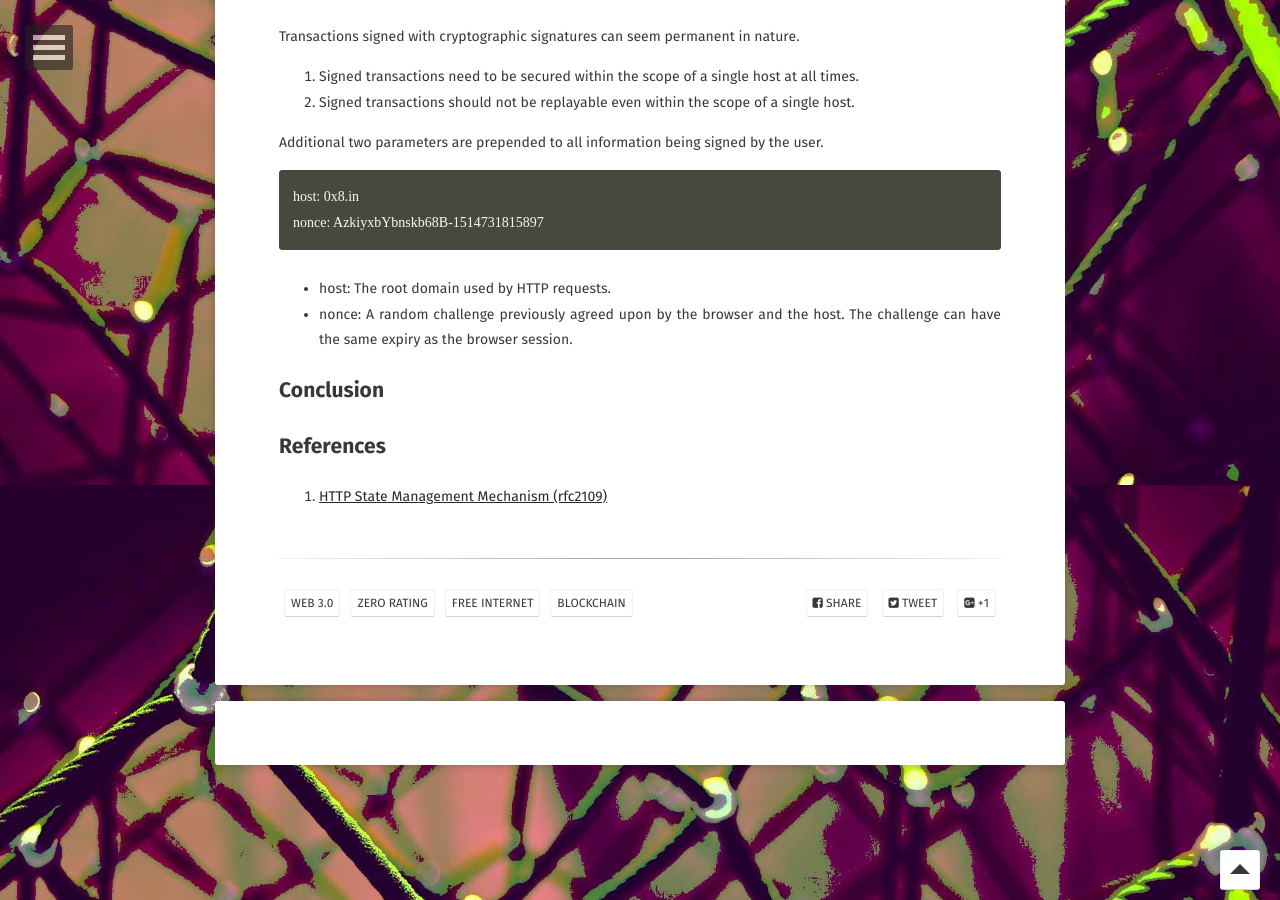
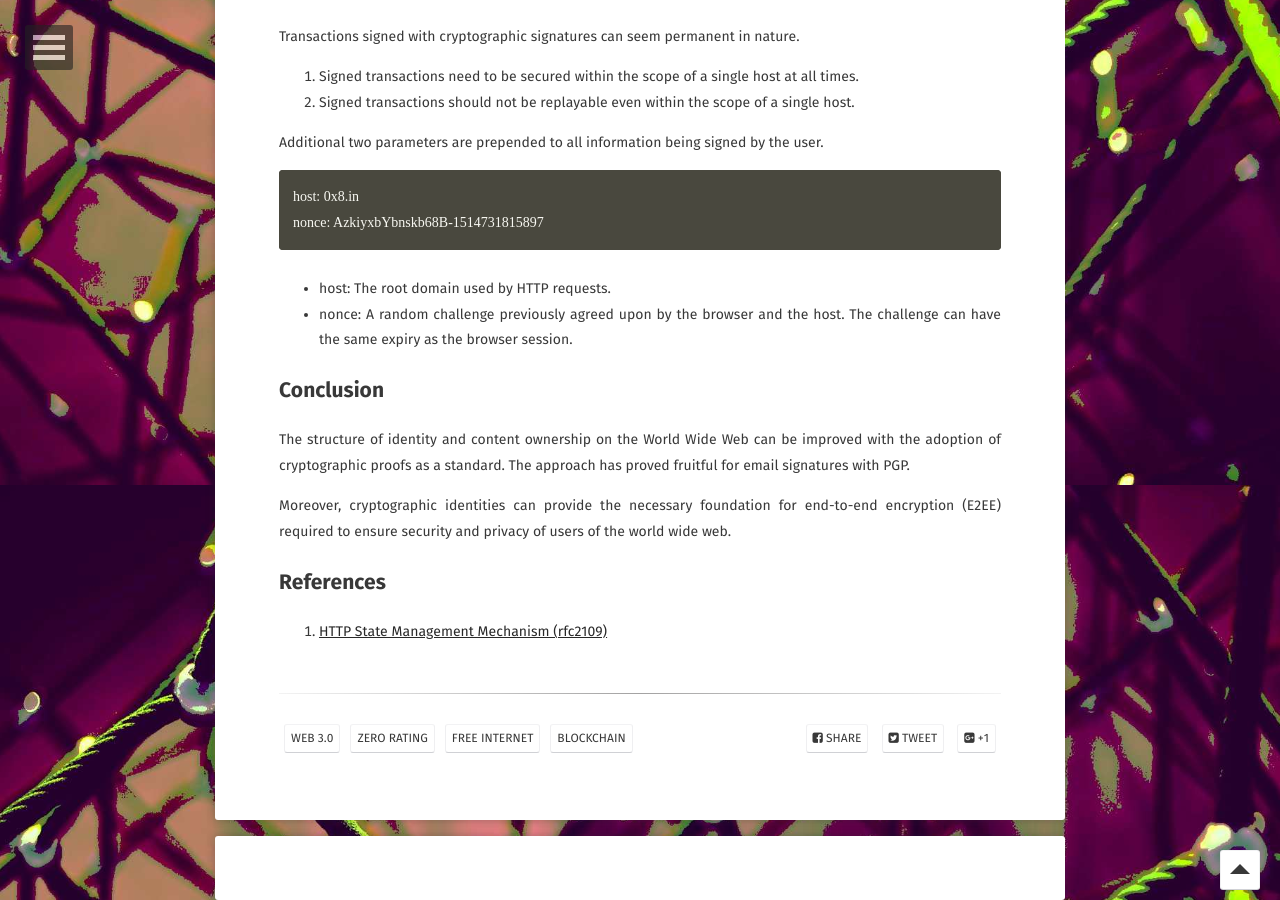
Before and after one commit to hexeight/hexeight.github.io, a Jekyll site: the page built from _posts/2017-17-07-web-crypto-api.md, in a window 1280 px wide and 900 px high, scrolled down 2215 px. Built offline with Jekyll 4.4.1, drawn with Linux system fonts in a browser that asks for light colours; some web fonts are replaced; comment, search, counter and statistics services are not loaded; some of the changed text lies outside the part shown.

Commit message:
security measures

```diff
--- a/_posts/2017-17-07-web-crypto-api.md
+++ b/_posts/2017-17-07-web-crypto-api.md
@@ -71,6 +71,9 @@ nonce: AzkiyxbYbnskb68B-1514731815897
 - nonce: A random challenge previously agreed upon by the browser and the host. The challenge can have the same expiry as the browser session.
 
 ## Conclusion
+The structure of identity and content ownership on the World Wide Web can be improved with the adoption of cryptographic proofs as a standard. The approach has proved fruitful for email signatures with PGP.
+
+Moreover, cryptographic identities can provide the necessary foundation for end-to-end encryption (E2EE) required to ensure security and privacy of users of the world wide web.
 
 ## References
 1. [HTTP State Management Mechanism (rfc2109)](https://tools.ietf.org/html/rfc2109)
```
Also changed, not shown: other parts of _posts/2017-17-07-web-crypto-api.md (+1 -1 lines).
